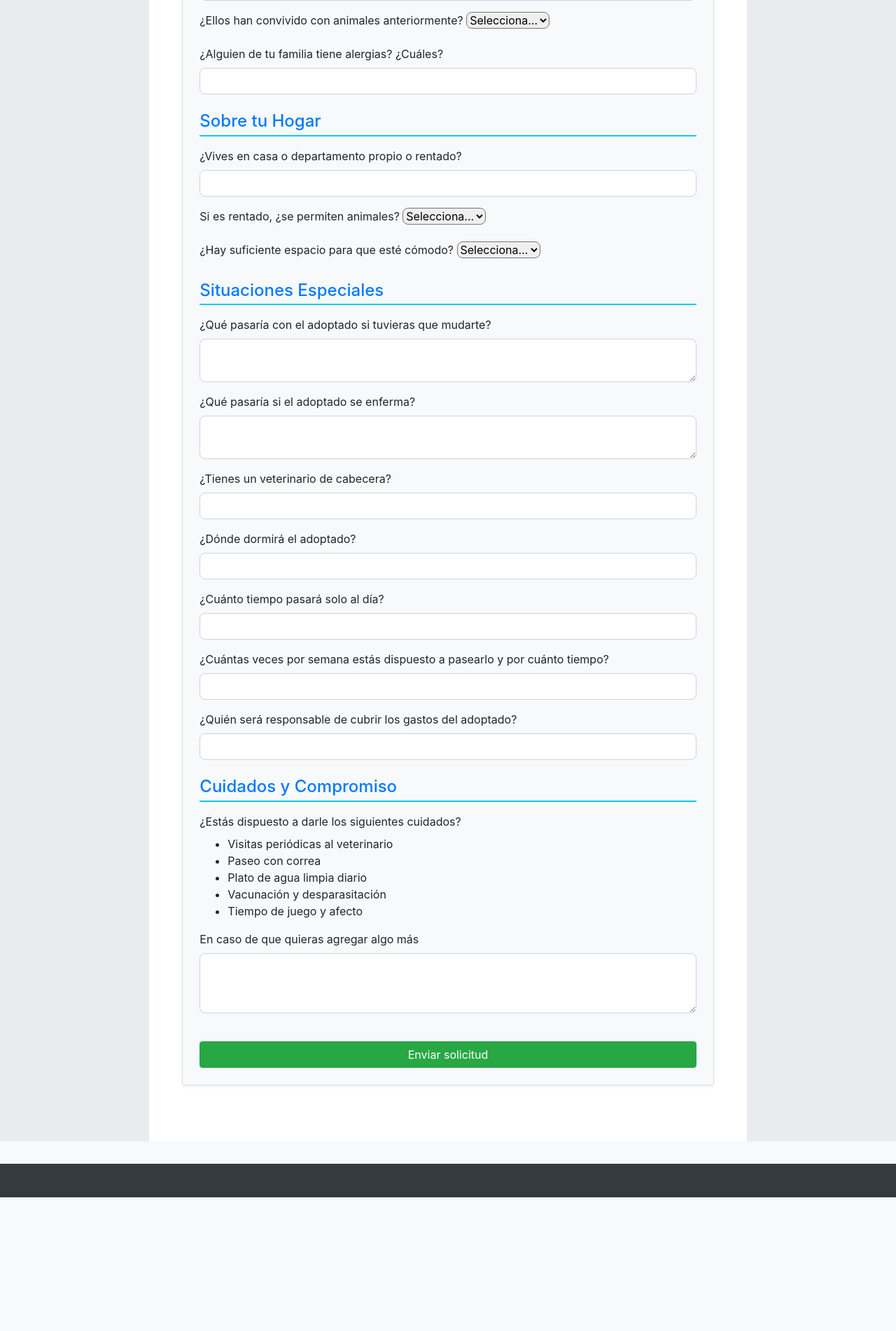
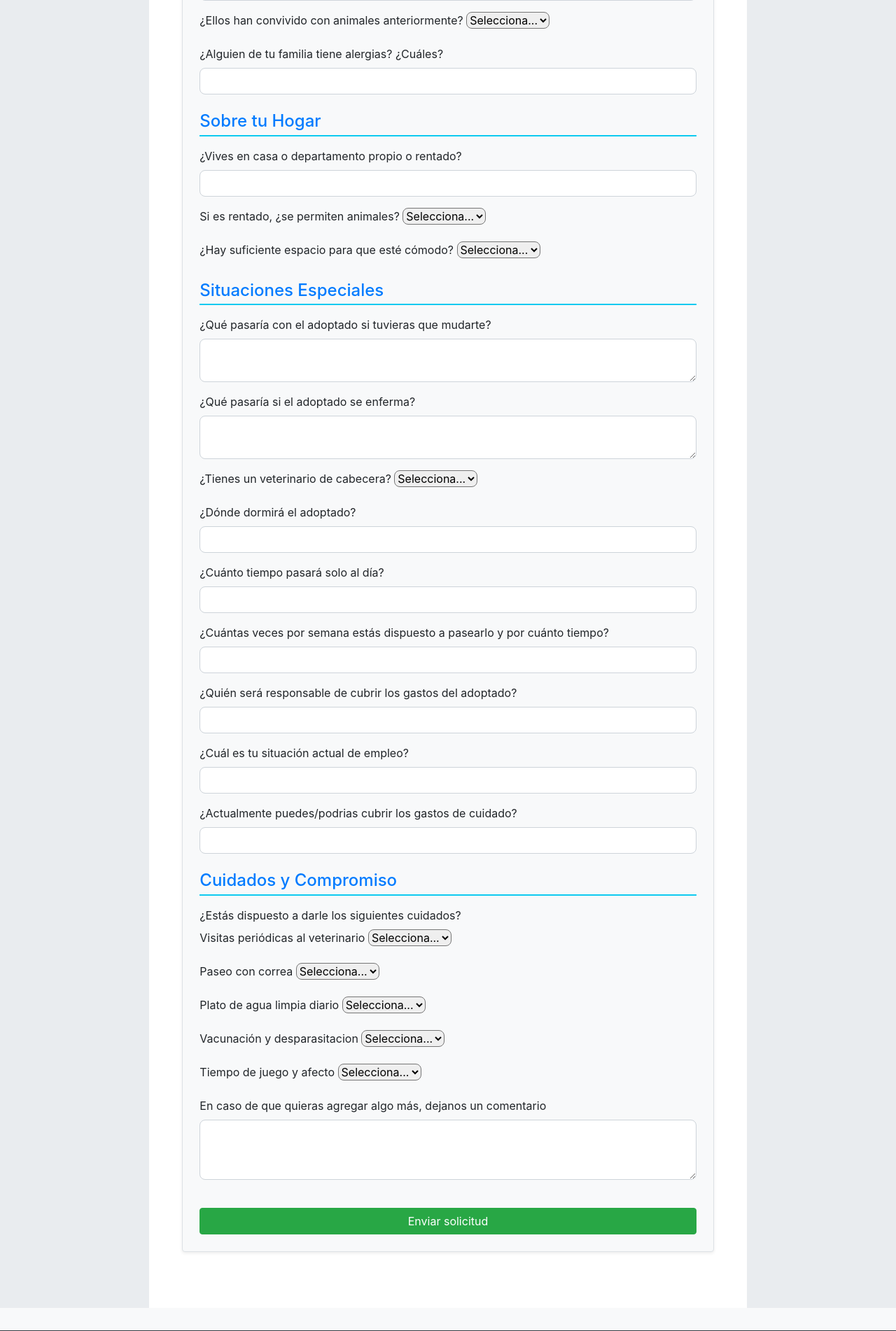
Before and after one commit to ChecoGC/PetLove, a Django app: page /adoptar/2/ in a window 1280 px wide. Shown: the part 1840-3742 px from the top of the page at 70% size. Before the commit the page ends 3551 px from the top, so only its background shows below. Run offline with Django 5.2, Linux system fonts and the light colour scheme; data comes from the database, SQL or seed files in the repository.

Commit message:
Refactoriza el codigo de formulario_adopcion para que funcion con async, await y fetch

```diff
--- a/adop/core/models.py
+++ b/adop/core/models.py
@@ -60,38 +60,50 @@ class SolicitudAdopcion(models.Model):
     mascota = models.ForeignKey('Mascota', on_delete=models.CASCADE)
 
     # Datos personales
-    nombre_apellido = models.CharField(max_length=100)
-    ocupacion = models.CharField(max_length=100)
-    edad = models.PositiveIntegerField()
-    correo = models.EmailField(blank=True, null=True)
-    telefono = models.CharField(max_length=20)
-    facebook = models.CharField(max_length=100, blank=True, null=True)
-    instagram = models.CharField(max_length=100, blank=True, null=True)
-    direccion = models.CharField(max_length=200)
+    nombre_apellido = models.CharField(max_length=100) #
+    ocupacion = models.CharField(max_length=100) #
+    edad = models.PositiveIntegerField() #
+    telefono = models.CharField(max_length=20) #
+    email = models.EmailField(blank=True, null=True) #
+    facebook = models.CharField(max_length=100, blank=True, null=True) #
+    instagram = models.CharField(max_length=100, blank=True, null=True) #
+    direccion = models.CharField(max_length=200) #
 
     # Motivaciones
-    motivo_general = models.TextField()
-    motivo_especifico = models.TextField()
+    motivo_general = models.TextField() #
+    motivo_especifico = models.TextField() #
+    persona_ideal = models.TextField() #
 
     # Informacion adicional
-    otros_animales = models.TextField(blank=True, null=True)
-    historial_animales = models.TextField(blank=True, null=True)
-    acuerdo_familia = models.BooleanField(default=False)
-    hay_ninios = models.BooleanField(default=False)
-    edades_ninios = models.CharField(max_length=100, blank=True, null=True)
-    alergias = models.CharField(max_length=200, blank=True, null=True)
-    tipo_vivienda = models.CharField(max_length=50, blank=True, null=True)
-    se_permiten_animales = models.BooleanField(default=False)
-    espacio_suficiente = models.BooleanField(default=False)
-    que_pasa_si_muda = models.TextField(blank=True, null=True)
-    cambios_trato = models.TextField(blank=True, null=True)
-    situacion_empleo = models.CharField(max_length=100, blank=True, null=True)
-    responsable_gastos = models.CharField(max_length=100, blank=True, null=True)
+    otros_animales = models.TextField(blank=True, null=True) #
+    animales_anteriores = models.TextField(blank=True, null=True) #
+    que_paso = models.TextField(blank=True, null=True) #
+    familia_de_acuerdo = models.BooleanField(default=False) #
+    hay_ninios = models.BooleanField(default=False) #
+    edades_ninios = models.CharField(max_length=100, blank=True, null=True) #
+    ninios_convivencia = models.BooleanField(default=False)  #
+    alergias = models.CharField(max_length=200, blank=True, null=True) #
+    tipo_vivienda = models.CharField(max_length=50, blank=True, null=True) #
+    se_permiten_animales = models.BooleanField(default=False) #
+    espacio_suficiente = models.BooleanField(default=False) #
+    que_pasa_si_muda = models.TextField(blank=True, null=True) #
+    que_pasa_si_enferma = models.TextField(blank=True, null=True) #
+    tiene_veterinario = models.BooleanField(default=False) #
+    donde_duerme = models.TextField(blank=True, null=True) #
+    tiempo_solo_dia = models.TextField(blank=True, null = True) #
+    paseos = models.TextField(blank=True, null = True) #
+    responsable_gastos = models.CharField(max_length=100, blank=True, null=True) #
+    situacion_empleo = models.CharField(max_length=100, blank=True, null=True)#
     puede_cubrir_gastos = models.BooleanField(default=False)
-    cuidados = models.TextField(blank=True, null=True)
-    veterinario = models.CharField(max_length=100, blank=True, null=True)
-    comentarios_extra = models.TextField(blank=True, null=True)
 
+    #Cuidados y Compromiso
+    veterinario = models.BooleanField(default=False) #
+    paseo = models.BooleanField(default=False) #
+    plato_limpio = models.BooleanField(default=False) #
+    vacunacion_desparasitacion = models.BooleanField(default=False) #
+    Tiempo_juego_afecto = models.BooleanField(default=False) #
+
+    comentarios_extra = models.TextField(blank=True, null=True) #
     fecha_solicitud = models.DateTimeField(default=timezone.now)
 
     def __str__(self):
@@ -102,6 +114,6 @@ class Contacto(models.Model):
     telefono = models.CharField(max_length=12)
     email = models.EmailField()
     mensaje = models.TextField(blank=True, null=True)
-
+    fecha_mensaje = models.DateTimeField(default=timezone.now)
     def __str__(self):
-        return self.nombre_apellido
+        return f"mensaje de {self.nombre_apellido} del {self.fecha_mensaje}"
--- a/adop/core/templates/formulario_adopcion.html
+++ b/adop/core/templates/formulario_adopcion.html
@@ -6,7 +6,7 @@
 
 <div class="container my-5">
    <div class="text-center mb-4">
-        <h2 class="text-info mt-3">Formulario de Adopción para {{ mascota.nombre }}</h2>
+        <h2 class="text-info mt-3">Formulario de adopción para {{ mascota.nombre }}</h2>
         <img src="{{ mascota.foto.url }}"
              alt="{{ mascota.nombre }}"
              class="pet-img shadow rounded"
@@ -14,7 +14,7 @@
 
     </div>
 
-  <form method="post" class="border p-4 rounded shadow-sm bg-light">
+  <form id="adopcionForm" class="border p-4 rounded shadow-sm bg-light">
     {% csrf_token %}
 
     <h4 class="text-primary mb-3">Datos Personales</h4>
@@ -161,17 +161,21 @@
 
     <div class="mb-3">
       <label class="form-label">¿Qué pasaría con el adoptado si tuvieras que mudarte?</label>
-      <textarea name="mudanza" class="form-control" rows="2"></textarea>
+      <textarea name="que_pasa_si_muda" class="form-control" rows="2"></textarea>
     </div>
 
     <div class="mb-3">
       <label class="form-label">¿Qué pasaría si el adoptado se enferma?</label>
-      <textarea name="enfermedad" class="form-control" rows="2"></textarea>
+      <textarea name="que_pasa_si_enferma" class="form-control" rows="2"></textarea>
     </div>
 
     <div class="mb-3">
       <label class="form-label">¿Tienes un veterinario de cabecera?</label>
-      <input type="text" name="veterinario" class="form-control">
+      <select name="tiene_veterinario" class="form-select" required>
+        <option value="">Selecciona...</option>
+        <option>Sí</option>
+        <option>No</option>
+      </select>
     </div>
 
     <div class="mb-3">
@@ -181,7 +185,7 @@
 
     <div class="mb-3">
       <label class="form-label">¿Cuánto tiempo pasará solo al día?</label>
-      <input type="text" name="tiempo_solo" class="form-control">
+      <input type="text" name="tiempo_solo_dia" class="form-control">
     </div>
 
     <div class="mb-3">
@@ -193,22 +197,65 @@
       <label class="form-label">¿Quién será responsable de cubrir los gastos del adoptado?</label>
       <input type="text" name="responsable_gastos" class="form-control" required>
     </div>
+    <div class="mb-3">
+      <label class="form-label">¿Cuál es tu situación actual de empleo?</label>
+      <input type="text" name="situacion_empleo" class="form-control" required>
+    </div>
+    <div class="mb-3">
+      <label class="form-label">¿Actualmente puedes/podrias cubrir los gastos de cuidado?</label>
+      <input type="text" name="puede_cubrir_gastos" class="form-control" required>
+    </div>
+
 
     <h4 class="text-primary mb-3 mt-4">Cuidados y Compromiso</h4>
 
     <div class="mb-3">
       <label class="form-label">¿Estás dispuesto a darle los siguientes cuidados?</label>
-      <ul>
-        <li>Visitas periódicas al veterinario</li>
-        <li>Paseo con correa</li>
-        <li>Plato de agua limpia diario</li>
-        <li>Vacunación y desparasitación</li>
-        <li>Tiempo de juego y afecto</li>
-      </ul>
+
+      <div class="mb-3">
+        <label class="form-label">Visitas periódicas al veterinario</label>
+        <select name="veterinario" class="form-select" required>
+          <option value="">Selecciona...</option>
+          <option>Sí</option>
+          <option>No</option>
+        </select>
+      </div>
+      <div class="mb-3">
+        <label class="form-label">Paseo con correa</label>
+        <select name="paseo" class="form-select" required>
+          <option value="">Selecciona...</option>
+          <option>Sí</option>
+          <option>No</option>
+        </select>
+      </div>
+      <div class="mb-3">
+        <label class="form-label">Plato de agua limpia diario</label>
+        <select name="plato_limpio" class="form-select" required>
+          <option value="">Selecciona...</option>
+          <option>Sí</option>
+          <option>No</option>
+        </select>
+      </div>
+      <div class="mb-3">
+        <label class="form-label">Vacunación y desparasitacion</label>
+        <select name="vacunacion_desparasitacion" class="form-select" required>
+          <option value="">Selecciona...</option>
+          <option>Sí</option>
+          <option>No</option>
+        </select>
+      </div>
+      <div class="mb-3">
+        <label class="form-label">Tiempo de juego y afecto</label>
+        <select name="Tiempo_juego_afecto" class="form-select" required>
+          <option value="">Selecciona...</option>
+          <option>Sí</option>
+          <option>No</option>
+        </select>
+      </div>
     </div>
 
     <div class="mb-3">
-      <label class="form-label">En caso de que quieras agregar algo más</label>
+      <label class="form-label">En caso de que quieras agregar algo más, dejanos un comentario</label>
       <textarea name="comentarios_extras" class="form-control" rows="3"></textarea>
     </div>
 
@@ -216,7 +263,86 @@
       Enviar solicitud
     </button>
   </form>
+  <p id="resultado" class="text-center mt-3"></p>
+
 </div>
+
+<script>
+const form = document.getElementById("adopcionForm");
+const resultado = document.getElementById("resultado");
+
+form.addEventListener("submit", async (e) => {
+  e.preventDefault();
+
+  const data = {
+    nombre_apellido: form.nombre_apellido.value,
+    ocupacion: form.ocupacion.value,
+    edad: form.edad.value,
+    telefono: form.telefono.value,
+    email: form.email.value,
+    facebook: form.facebook.value,
+    instagram: form.instagram.value,
+    direccion: form.direccion.value,
+    motivo_general: form.motivo_general.value,
+    motivo_especifico: form.motivo_especifico.value,
+    persona_ideal: form.persona_ideal.value,
+    otros_animales: form.animales_actuales.value,
+    animales_anteriores: form.animales_anteriores.value,
+    que_paso: form.que_paso.value,
+    familia_de_acuerdo: form.familia_de_acuerdo.value === "Sí",
+    hay_ninios: form.hay_ninios.value === "Sí",
+    edades_ninios: form.edades_ninios.value,
+    alergias: form.alergias.value,
+    tipo_vivienda: form.tipo_vivienda.value,
+    se_permiten_animales: form.se_permiten_animales.value === "Sí",
+    espacio_suficiente: form.espacio_suficiente.value === "Sí",
+    que_pasa_si_muda: form.que_pasa_si_muda.value,
+    que_pasa_si_enferma: form.que_pasa_si_enferma.value,
+    tiene_veterinario: form.espacio_suficiente.value === "Sí",
+    donde_duerme: form.donde_duerme.value,
+    tiempo_solo_dia: form.tiempo_solo_dia.value,
+    paseos: form.paseos.value,
+    responsable_gastos: form.responsable_gastos.value,
+    situacion_empleo: form.situacion_empleo.value,
+    puede_cubrir_gastos: form.puede_cubrir_gastos.value === "Sí",
+
+    veterinario: form.veterinario.value === "Sí",
+    paseo: form.paseo.value === "Sí",
+    plato_limpio: form.plato_limpio.value === "Sí",
+    vacunacion_desparasitacion: form.vacunacion_desparasitacion.value === "Sí",
+    tiempo_juego_afecto: form.Tiempo_juego_afecto.value === "Sí",
+    comentarios_extra: form.comentarios_extras.value,
+    mascota: "{{ mascota.id }}"
+  };
+
+  try {
+    const response = await fetch("/api/formularios/", {
+      method: "POST",
+      headers: {
+        "Content-Type": "application/json",
+        "X-CSRFToken": document.querySelector('[name=csrfmiddlewaretoken]').value
+      },
+      body: JSON.stringify(data)
+    });
+
+    const result = await response.json();
+    console.log(result); // ver detalle en consola
+
+    if (response.status === 201 || response.status === 200) {
+      resultado.textContent = "Solicitud enviada correctamente";
+      resultado.style.color = "green";
+      form.reset();
+    } else {
+      resultado.textContent = "Error al enviar: " + JSON.stringify(result);
+      resultado.style.color = "red";
+    }
+  } catch (error) {
+    console.error("Error de conexión:", error);
+    resultado.textContent = "Error de conexión";
+    resultado.style.color = "red";
+  }
+});
+</script>
 
 <style>
   form h4 {
```
Also changed, not shown: adop/core/migrations/0003_rename_historial_animales_solicitudadopcion_animales_anteriores_and_more.py (added).
